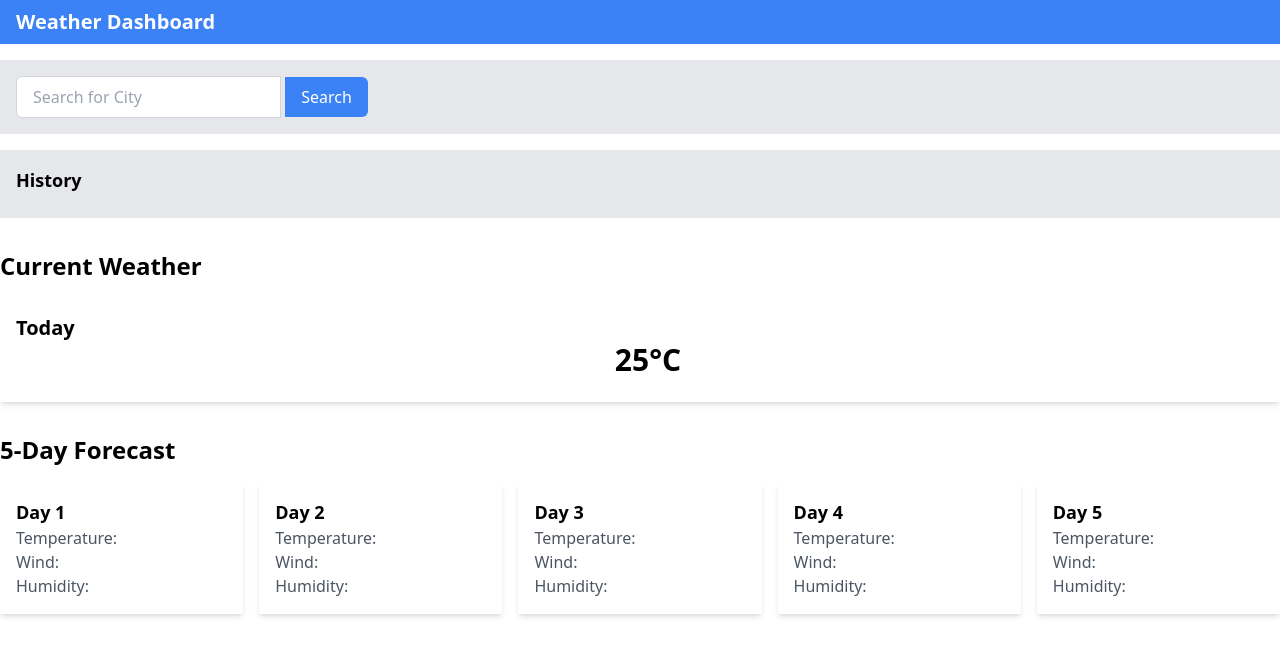
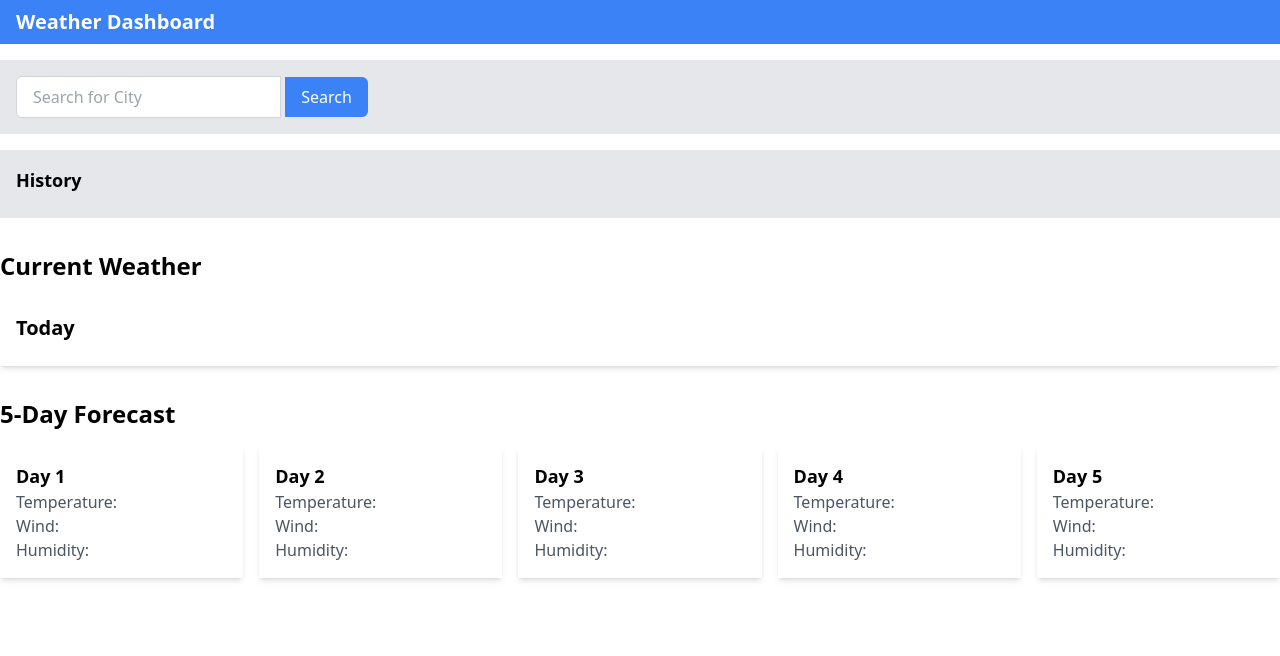
Before and after one commit to rosa-alonso/weather-dash, a plain HTML site: page index.html in a window 1280 px wide. Drawn offline with nearby package versions, Linux system fonts and the light colour scheme.

```diff
--- a/index.html
+++ b/index.html
@@ -45,7 +45,7 @@
         <div class="bg-white p-4 shadow-md">
           <h2 class="text-xl font-semibold">Today</h2>
           <div class="flex items-center justify-center">
-            <p id="currentTemp" class="text-3xl font-bold ml-4">25°C</p>
+            <p id="currentTemp" class="text-3xl font-bold ml-4"></p>
           </div>
           <p id="currentHumidity" class="text-gray-600 mt-2"></p>
           <p id="currentWind" class="text-gray-600 mt-2"></p>
```
